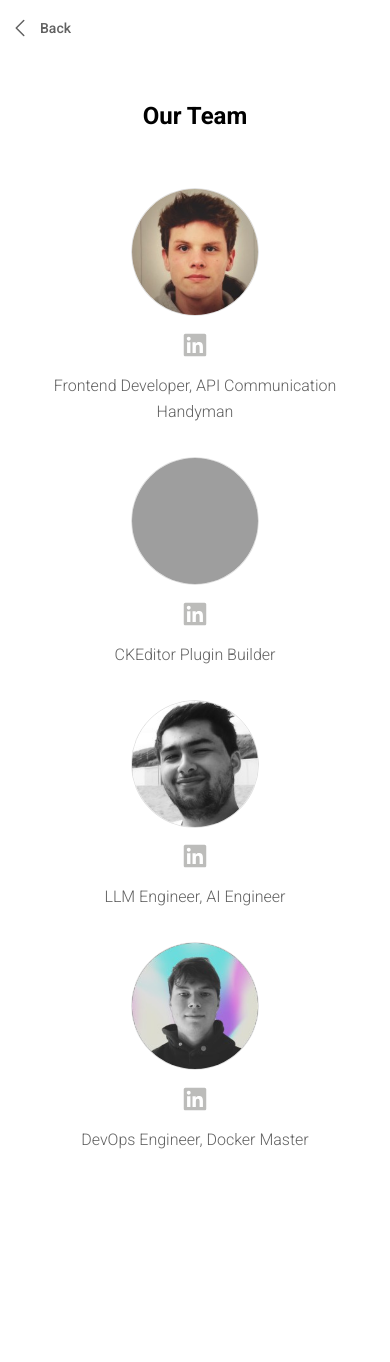
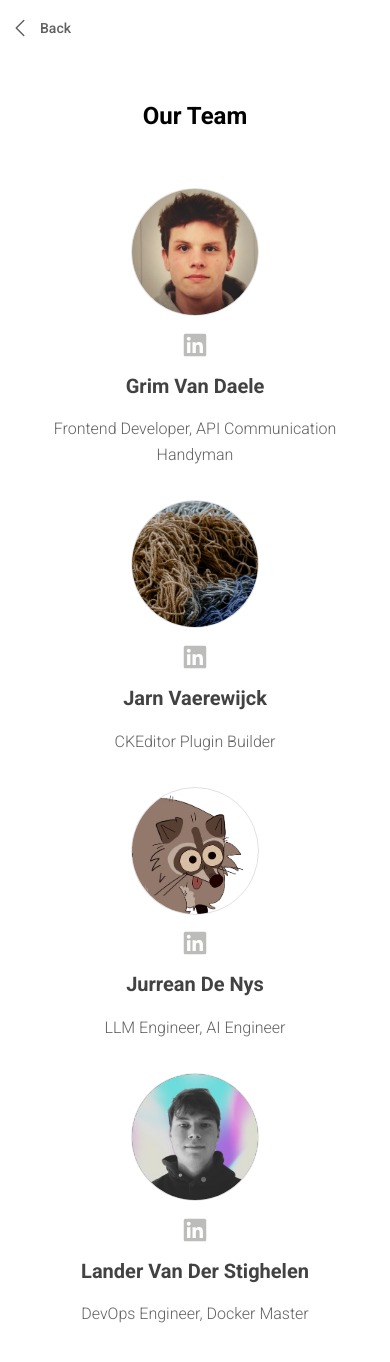
Before and after one commit to bazaaer/AppliedAiProject, a Next.js app in the folder frontend/: page /team in a window 390 px wide. Shown: the top 1362 px of the page. Before the commit the page ends 1273 px from the top, so only its background shows below. Built offline with nearby package versions, Linux system fonts and the light colour scheme; grey boxes are pictures that could not be loaded.

Commit message:
edited teams and about

```diff
--- a/frontend/src/app/about/page.tsx
+++ b/frontend/src/app/about/page.tsx
@@ -32,17 +32,31 @@ export default function About() {
         <Typography
           className="text-2xl md:text-3xl text-center font-bold p-5 rounded-lg"
         >
-          About us
+              Over Klopta
         </Typography>
-        <Typography
-          className="px-100 text-center my-3 !text-base backdrop-blur-sm p-2 rounded-lg"
-        >
-          Lorem ipsum dolor, sit amet consectetur adipisicing elit. Ipsam
-          ratione maiores nam, saepe porro fugiat quaerat explicabo pariatur
-          nesciunt quam ullam veniam eum illo vel, aliquam dolorem impedit sint
-          adipisci?
-        </Typography>
+        <div className="about-us bg-gray-50 text-gray-800 p-8">
+          <section className="intro mb-8">
+            <Typography className="mb-4 text-center">
+              <strong className="font-semibold">Klopta</strong> is een innovatieve applicatie die speciaal is ontwikkeld voor de redacteurs van Stad Antwerpen. Het doel van Klopta is om het proces van contentcreatie te vereenvoudigen, versnellen en verbeteren. Door gebruik te maken van geavanceerde AI-technologie, helpt de tool redacteurs om teksten te analyseren, verbeteren en herschrijven, terwijl de huisstijl en consistentie altijd gewaarborgd blijven.
+            </Typography>
+            <Typography className="mb-4 text-center">
+              Een belangrijke kracht van Klopta is de integratie van <strong className="font-semibold">Checket</strong>, een slimme assistent die redacteurs ondersteunt bij het optimaliseren van teksten. Of het nu gaat om het scoren van teksten op basis van de huisstijl, het herschrijven van zinnen of het selecteren van alternatieve suggesties, Klopta maakt het eenvoudig en intuïtief. Met deze tool kunnen redacteurs hoogwaardige, toegankelijke en begrijpelijke content creëren voor diverse doelgroepen, zonder in te boeten op snelheid of kwaliteit.
+            </Typography>
+          </section>
+
+          <section className="mission">
+            <Typography as="h2" variant="h4" className="font-bold mb-4 text-center">
+              Onze Missie
+            </Typography>
+            <Typography className="mb-4 text-center">
+              Bij Stad Antwerpen geloven we in de kracht van efficiënte en toegankelijke communicatie. Klopta is ontwikkeld om redacteurs te ondersteunen bij het vertalen van complexe en technische teksten naar content die iedereen begrijpt. De applicatie is ontworpen met oog voor gebruiksgemak en sluit naadloos aan bij de bestaande workflows van redacteurs. Zo kunnen zij zich richten op wat echt belangrijk is: het maken van impactvolle en relevante content.
+            </Typography>
+            <Typography className="mb-4 text-center">
+              Met Klopta willen we de redacteurs van Stad Antwerpen niet alleen tijd besparen, maar hen ook een krachtige tool bieden om consistentie en kwaliteit te waarborgen. Klopta is meer dan een hulpmiddel – het is een partner in de dagelijkse uitdagingen van contentcreatie.
+            </Typography>
+          </section>
+        </div>
       </div>
     </div>
   );
-}
+};
--- a/frontend/src/app/index.tsx
+++ b/frontend/src/app/index.tsx
@@ -2,4 +2,4 @@ export * from "../components/demo";
 export * from "../components/body";
 export * from "./layout";
 export * from "./page";
-export * from "./app";
+export * from "../app";
--- a/frontend/src/app/team/page.tsx
+++ b/frontend/src/app/team/page.tsx
@@ -1,9 +1,37 @@
 'use client';
 
 // src/app/about/page.tsx
-import React from "react";
-import { Typography } from "@material-tailwind/react";
-import Link from "next/link";
+import React from 'react';
+import { Typography } from '@material-tailwind/react';
+import Link from 'next/link';
+
+// Define an array of team members with their details
+const teamMembers = [
+  {
+    name: 'Grim Van Daele',
+    role: 'Frontend Developer, API Communication Handyman',
+    image: '/avatars/Grim_Van_Daele.jpg',
+    linkedin: 'https://linkedin.com/in/grim-van-daele-7a6711309/',
+  },
+  {
+    name: 'Jarn Vaerewijck',
+    role: 'CKEditor Plugin Builder',
+    image: '/avatars/Jarn_Vaerewijck.png',
+    linkedin: 'https://linkedin.com/in/jarn-vaerewijck-52b625255/',
+  },
+  {
+    name: 'Jurrean De Nys',
+    role: 'LLM Engineer, AI Engineer',
+    image: '/avatars/Jurrean_De_Nys.png',
+    linkedin: 'https://linkedin.com/in/jurreandenys/',
+  },
+  {
+    name: 'Lander Van Der Stighelen',
+    role: 'DevOps Engineer, Docker Master',
+    image: '/avatars/Lander_Van_Der_Stighelen.jpg',
+    linkedin: 'https://linkedin.com/in/landervds/',
+  },
+];
 
 export default function Team() {
   return (
@@ -29,22 +57,22 @@ export default function Team() {
       </Link>
 
       <div className="flex !w-full py-20 mb-5 md:mb-20 flex-col justify-center !items-center bg-cover bg-center container max-w-6xl mx-auto rounded-2xl p-5 gap-4">
-            <Typography className="text-2xl md:text-3xl text-center font-bold p-5 rounded-lg">
+        <Typography as="h1" variant="h3" className="text-2xl md:text-3xl text-center font-bold p-5 rounded-lg">
           Our Team
         </Typography>
         <div className="px-100 text-center my-3 !text-base backdrop-blur-sm p-2 rounded-lg">
-              <div className="grid grid-cols-1 sm:grid-cols-2 lg:grid-cols-4 gap-8"> {/* Updated grid to have 4 columns */}
-                {/* Column 1 */}
-                <div className="text-center">
+          <div className="grid grid-cols-1 sm:grid-cols-2 lg:grid-cols-4 gap-8">
+            {teamMembers.map((member, index) => (
+              <div key={index} className="text-center">
                 <div className="w-32 h-32 mx-auto rounded-full overflow-hidden border border-gray-300">
                   <img
-                      src="/avatars/Grim_Van_Daele.jpg"
-                      alt="G. Van Daele"
+                    src={member.image}
+                    alt={member.name}
                     className="w-full h-full object-cover"
                   />
                 </div>
                 <a
-                    href="https://linkedin.com"
+                  href={member.linkedin}
                   target="_blank"
                   rel="noopener noreferrer"
                   className="inline-block mt-4 text-gray-600 hover:text-gray-900"
@@ -55,88 +83,10 @@ export default function Team() {
                     className="w-6 h-6 inline"
                   />
                 </a>
-                  <Typography className="mt-4 text-gray-700">
-                    Frontend Developer, API Communication Handyman
-                  </Typography>
+                <Typography as="h3" variant='h5' className="mt-4 text-gray-800">{member.name}</Typography>
+                <Typography as="p" className="mt-4 text-gray-700">{member.role}</Typography>
               </div>
-
-                {/* Column 2 */}
-                <div className="text-center">
-                  <div className="w-32 h-32 mx-auto rounded-full overflow-hidden border border-gray-300">
-                    <img
-                      src="/avatars/Jarn_Vaerewijck.jpg"
-                      alt="J. Vaerewijck"
-                      className="w-full h-full object-cover"
-                    />
-                  </div>
-                  <a
-                    href="https://linkedin.com"
-                    target="_blank"
-                    rel="noopener noreferrer"
-                    className="inline-block mt-4 text-gray-600 hover:text-gray-900"
-                  >
-                    <img
-                      src="/logos/logo-linkedin.svg"
-                      alt="LinkedIn"
-                      className="w-6 h-6 inline"
-                    />
-                  </a>
-                  <Typography className="mt-4 text-gray-700">
-                    CKEditor Plugin Builder
-                  </Typography>
-                </div>
-
-                {/* Column 3 */}
-                <div className="text-center">
-                  <div className="w-32 h-32 mx-auto rounded-full overflow-hidden border border-gray-300">
-                    <img
-                      src="/avatars/Jurrean_De_Nys.jpg"
-                      alt="J. De Nys"
-                      className="w-full h-full object-cover"
-                    />
-                  </div>
-                  <a
-                    href="https://linkedin.com"
-                    target="_blank"
-                    rel="noopener noreferrer"
-                    className="inline-block mt-4 text-gray-600 hover:text-gray-900"
-                  >
-                    <img
-                      src="/logos/logo-linkedin.svg"
-                      alt="LinkedIn"
-                      className="w-6 h-6 inline"
-                    />
-                  </a>
-                  <Typography className="mt-4 text-gray-700">
-                    LLM Engineer, AI Engineer
-                  </Typography>
-                </div>
-
-                {/* Column 4 */}
-                <div className="text-center">
-                  <div className="w-32 h-32 mx-auto rounded-full overflow-hidden border border-gray-300">
-                    <img
-                      src="/avatars/Lander_Van_Der_Stighelen.jpg" // Ensure this image exists or is correct
-                      alt="L. Van Der Stighelen"
-                      className="w-full h-full object-cover"
-                    />
-                  </div>
-                  <a
-                    href="https://linkedin.com"
-                    target="_blank"
-                    rel="noopener noreferrer"
-                    className="inline-block mt-4 text-gray-600 hover:text-gray-900"
-                  >
-                    <img
-                      src="/logos/logo-linkedin.svg"
-                      alt="LinkedIn"
-                      className="w-6 h-6 inline"
-                    />
-                  </a>
-                  <Typography className="mt-4 text-gray-700">
-                    DevOps Engineer, Docker Master
-                  </Typography>
-                </div>
+            ))}
           </div>
         </div>
       </div>
--- a/frontend/src/components/about.tsx
+++ b/frontend/src/components/about.tsx
@@ -13,9 +13,9 @@ export function About() {
             </Typography>
             <Typography
                 variant="lead"
-                className="mx-auto mt-8 mb-4 w-full px-8 !text-gray-700 lg:w-10/12 lg:px-12 xl:w-8/12 xl:px-20"
+                className="mx-auto mt-8 w-full px-8 !text-gray-700 lg:w-10/12 lg:px-12 xl:w-8/12 xl:px-20"
             >
-                we are extremely cool
+                Klopta is the smart sidekick for the editors of the City of Antwerp! This AI copilot helps you quickly improve, rewrite, and score your texts according to the style guides. Effortlessly create accessible and consistent content that leaves an impression.
             </Typography>
         </div>
     )
```
Also changed, not shown: frontend/public/avatars/Jurrean_De_Nys.jpg (deleted), frontend/public/avatars/Jurrean_De_Nys.png (added). Lines whose indentation alone changed are shown as unchanged.
